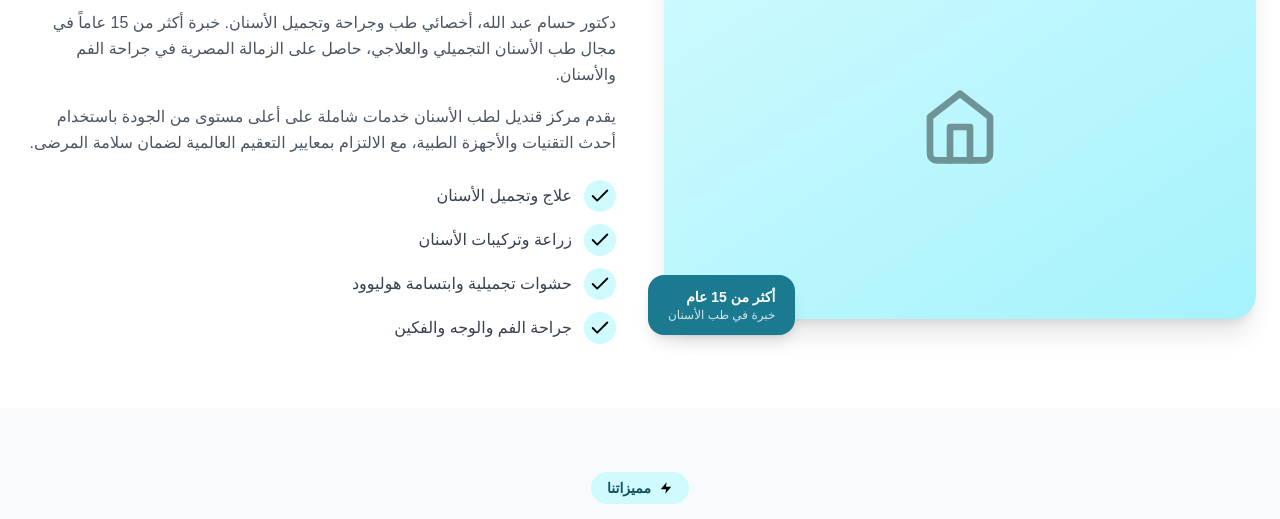
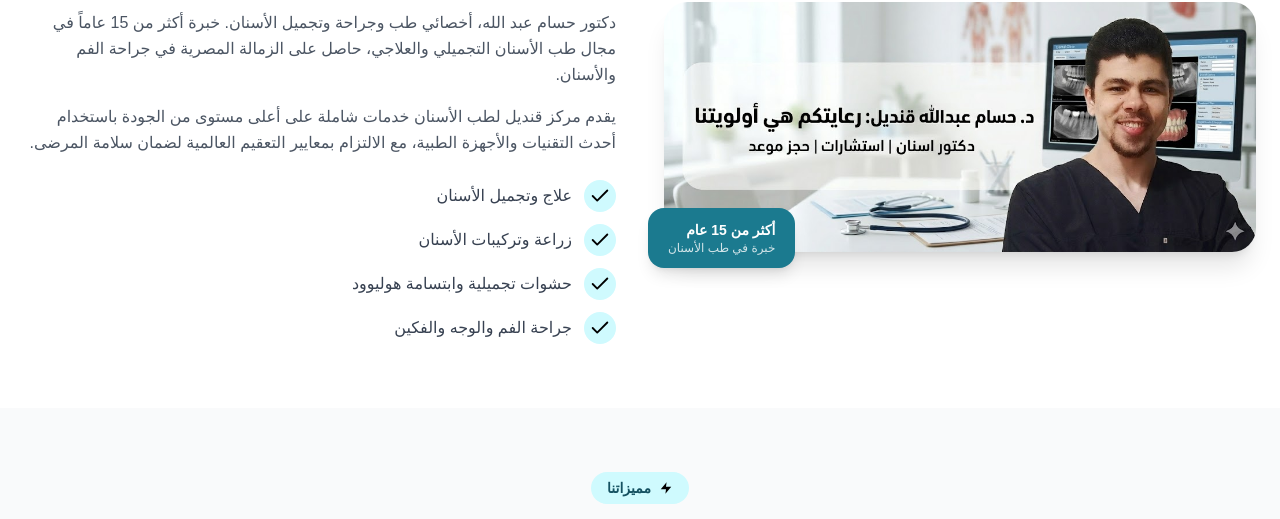
Before and after one commit to mazenabdelgfar3/dental-kandeil, a website: page index.html in a window 1280 px wide. Shown: the part 669-1188 px from the top of the page. Drawn offline with nearby package versions, Linux system fonts and the light colour scheme; files that its build step writes are made by us from their sources.

Commit message:
تصحيح مسار صورة الهيدر

```diff
--- a/index.html
+++ b/index.html
@@ -115,7 +115,7 @@
     <div class="grid md:grid-cols-2 gap-8 sm:gap-12 items-center">
       <div class="relative">
         <div class="rounded-3xl overflow-hidden shadow-xl">
-          <img src="صورة الهيدر.png" alt="د. حسام عبد الله" class="w-full h-auto object-cover" onerror="this.parentElement.innerHTML='<div class=\'bg-gradient-to-br from-medical-100 to-medical-200 flex items-center justify-center h-80 sm:h-96\'><img src=\'icons/hospital.svg\' class=\'icon-img-5xl opacity-40\'></div>'">
+          <img src="صورة الهيدر.jpg" alt="د. حسام عبد الله" class="w-full h-auto object-cover" onerror="this.parentElement.innerHTML='<div class=\'bg-gradient-to-br from-medical-100 to-medical-200 flex items-center justify-center h-80 sm:h-96\'><img src=\'icons/hospital.svg\' class=\'icon-img-5xl opacity-40\'></div>'">
         </div>
         <div class="absolute -bottom-4 -left-4 bg-medical-600 text-white rounded-2xl px-5 py-3 shadow-lg hidden md:block">
           <p class="text-sm font-bold">أكثر من 15 عام</p>
```
